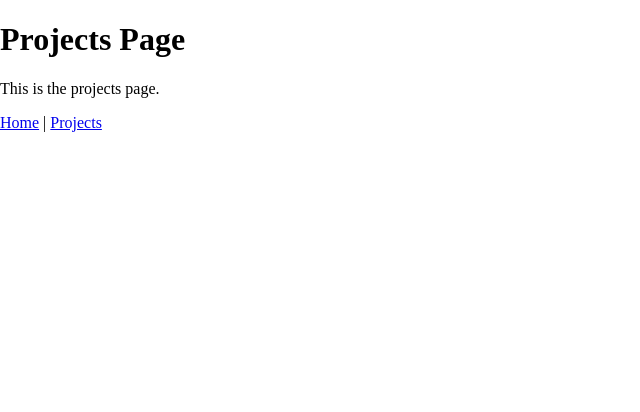
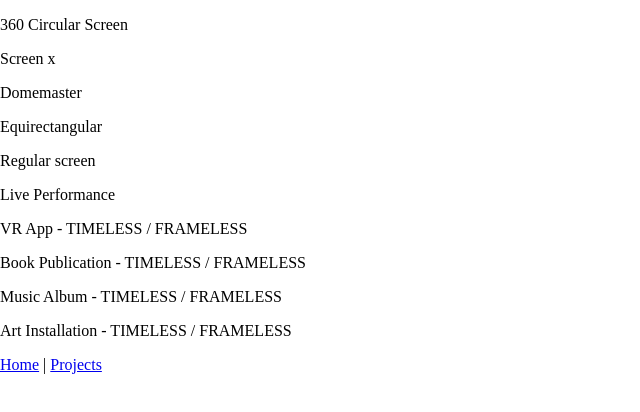
Before and after one commit to PaoloC997/narrowroads, a Vue app: page /projects in a window 1280 px wide. Shown: the top 412 px of the page, without its empty margins (0-640 px from the left). Built offline with nearby package versions, Linux system fonts and the light colour scheme.

Commit message:
add project component and data

```diff
--- a/src/components/Project.vue
+++ b/src/components/Project.vue
@@ -1,11 +1,17 @@
 <template>
-    <div>
-     Hola
+  <div class="p-main">
+    <p>{{ projectTitle }}</p>
   </div>
 </template>
 
 <script>
 export default {
-    name: 'Project'
+  name: 'Project',
+  props: {
+    projectTitle: String,
+    videoText: String,
+    audioText: String,
+    imageSrc: String
+  }
 };
 </script>
--- a/src/components/Projects.vue
+++ b/src/components/Projects.vue
@@ -1,12 +1,27 @@
 <template>
-    <div>
-      <h1>Projects Page</h1>
-      <p>This is the projects page.</p>
+  <div class="ps-main">
+    <div v-for="project in projectData" :key="project.id">
+      <Project
+      :projectTitle="project.projectTitle"
+      :videoText="project.videoText"
+      :audioText="project.audioText"
+      :imageSrc="project.imageSrc"
+      />
     </div>
-  </template>
+  </div>
+</template>
 
-  <script>
-  export default {
-    name: 'About'
-  };
-  </script>
+<script>
+import Project from './Project.vue';
+import projectInfo from '@/data/textos';
+
+export default {
+  name: 'Projects',
+  components: { Project },
+  data() {
+    return {
+      projectData: projectInfo
+    };
+  }
+};
+</script>
--- /dev/null
+++ b/src/data/textos.js
@@ -0,0 +1,74 @@
+const projectInfo = [
+  {
+      id: 1,
+      projectTitle: "360 Circular Screen",
+      videoText: "Video: 7680 x 1080 px (or 4 screens of 1920 x 1080 px)",
+      audioText: "Audio: 6th-order Ambisonics decoded for onsite systems (5.1, 7.1, quadraphonic, Dolby ATMOS)",
+      imageSrc: ""
+  },
+  {
+      id: 2,
+      projectTitle: "Screen x",
+      videoText: "Video: 5760 x 1080 px (or 3 screens of 1920 x 1080 px)",
+      audioText: "Audio: 6th-order Ambisonics decoded for onsite systems (5.1, 7.1, quadraphonic, Dolby ATMOS)",
+      imageSrc: ""
+  },
+  {
+      id: 3,
+      projectTitle: "Domemaster",
+      videoText: "Video: 4096 x 4096 px (1:1 aspect ratio)",
+      audioText: "Audio: 6th-order Ambisonics decoded for onsite systems (5.1, 7.1, quadraphonic, Dolby ATMOS)",
+      imageSrc: ""
+  },
+  {
+      id: 4,
+      projectTitle: "Equirectangular",
+      videoText: "Video: 7680 x 3840 px (2:1 aspect ratio)",
+      audioText: "Audio: 6th-order Ambisonics",
+      imageSrc: ""
+  },
+  {
+      id: 5,
+      projectTitle: "Regular screen",
+      videoText: "Video: 3840 x 2160 px (16:9 aspect ratio)",
+      audioText: "Audio: 6th-order Ambisonics decoded for onsite systems (5.1, 7.1, quadraphonic, Dolby ATMOS)",
+      imageSrc: ""
+  },
+  {
+      id: 6,
+      projectTitle: "Live Performance",
+      videoText: "Video: Custom immersive projection system (to be agreed with local promoters)",
+      audioText: "Audio: Custom spatial audio system (to be agreed with local promoters)",
+      imageSrc: ""
+  },
+  {
+      id: 7,
+      projectTitle: "VR App - TIMELESS / FRAMELESS",
+      videoText: "Format: Windows PC VR executable\nVideo: Virtual Reality",
+      audioText: "Audio: Real-time binaural decoding",
+      imageSrc: ""
+  },
+  {
+      id: 8,
+      projectTitle: "Book Publication - TIMELESS / FRAMELESS",
+      videoText: "Format: Limited Edition (100 units, created for the Barcelona Premiere)",
+      audioText: "Language: Catalan\nPages: 40\n+ Download PDF",
+      imageSrc: ""
+  },
+  {
+      id: 9,
+      projectTitle: "Music Album - TIMELESS / FRAMELESS",
+      videoText: "Format: Digital Audio",
+      audioText: "Composer: Hoarfrost\nAlbum: Waka\nListen here",
+      imageSrc: ""
+  },
+  {
+      id: 10,
+      projectTitle: "Art Installation - TIMELESS / FRAMELESS",
+      videoText: "Format: Digital Audio",
+      audioText: "Audio: Developed in agreement with local curators and adapted to the space’s unique characteristics",
+      imageSrc: "/assets/ah.webp"
+  }
+];
+
+export default projectInfo;
```
Also changed, not shown: src/data/textos.json (deleted). Lines whose indentation alone changed are shown as unchanged.
